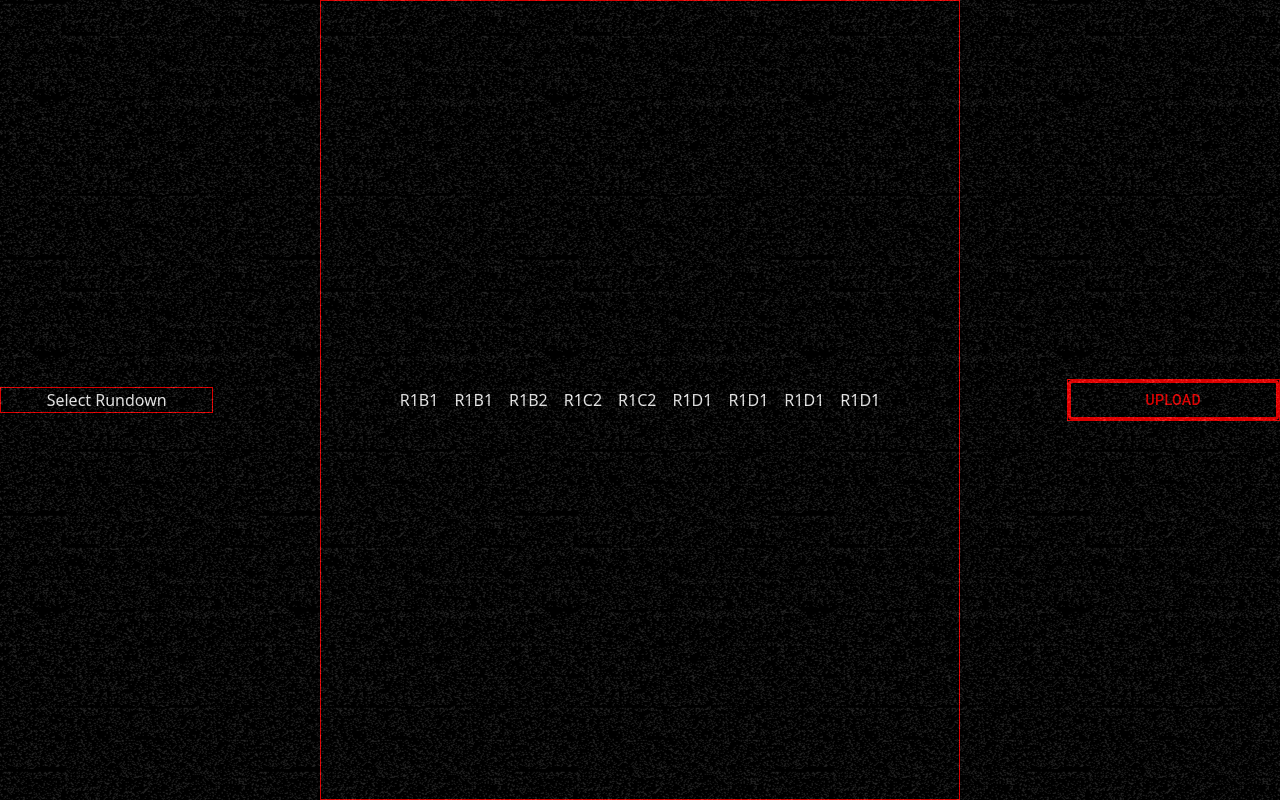
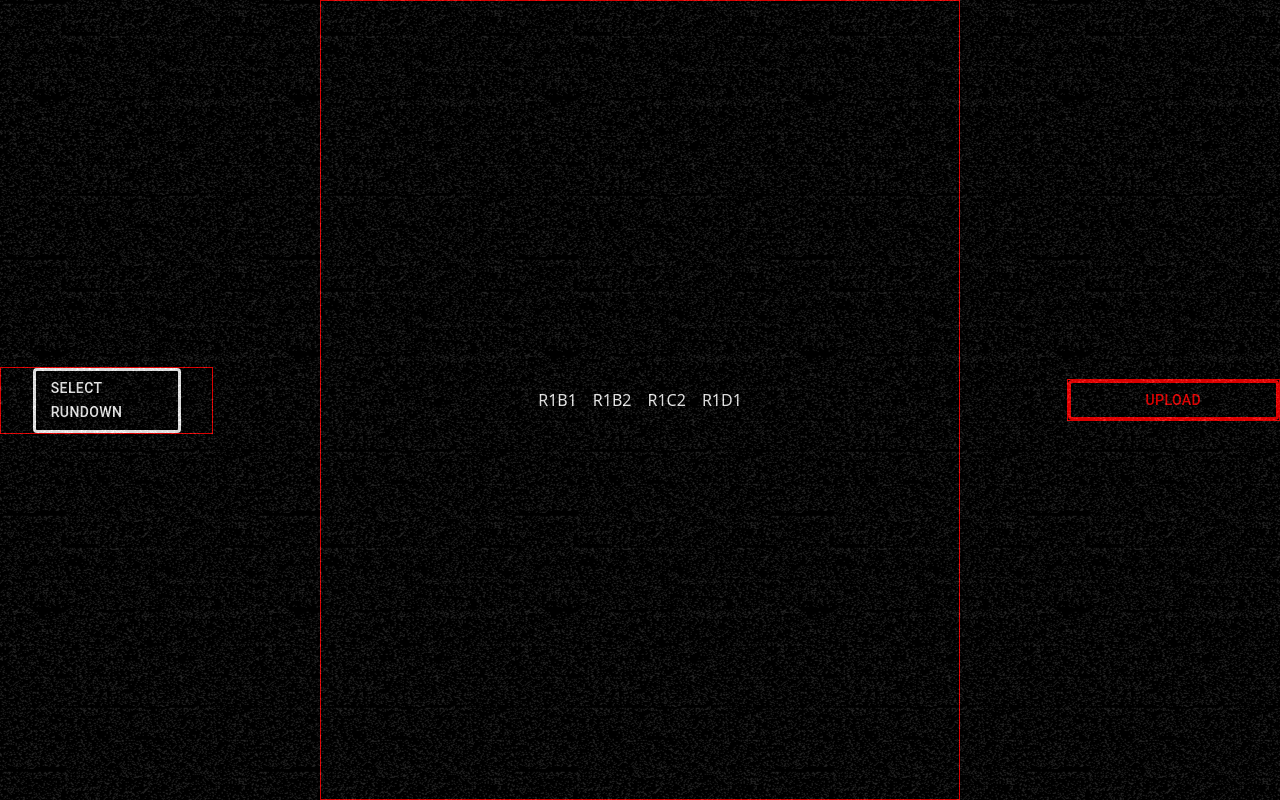
Before and after one commit to TheFox-cmd/GTFO_logTracker, a React (Vite) app in the folder logvisuals/: page / in a window 1280 px wide. Both pictures are taken after a click on the element 640 px from the left and 120 px from the top of the page. Shown: the top 800 px of the page. Built offline with nearby package versions, Linux system fonts and the light colour scheme; the HTML template or start-up script is replaced by a standard one.

Commit message:
Render Game Levels for each Rundown

```diff
--- a/logvisuals/public/logs.json
+++ b/logvisuals/public/logs.json
@@ -582,13 +582,13 @@
         "name": "PUT-THX-3DX"
     },
     {
-        "expedition": "R6A2",
+        "expedition": "R6AX",
         "zone": 16,
         "id": 3018560530,
         "name": "R5L-NLL-023"
     },
     {
-        "expedition": "R6A2",
+        "expedition": "R6AX",
         "zone": 20,
         "id": 3889683438,
         "name": "QKL-RFH-4ZX"
@@ -636,25 +636,25 @@
         "name": "BBB-N12-LOW"
     },
     {
-        "expedition": "R6B3",
+        "expedition": "R6BX",
         "zone": 181,
         "id": 587510794,
         "name": "J77-MNB-CXZ"
     },
     {
-        "expedition": "R6B3",
+        "expedition": "R6BX",
         "zone": 186,
         "id": 3607696028,
         "name": "20V-M6M-2X9"
     },
     {
-        "expedition": "R6B3",
+        "expedition": "R6BX",
         "zone": 190,
         "id": 2181231598,
         "name": "D34-4HG-8AE"
     },
     {
-        "expedition": "R6B3",
+        "expedition": "R6BX",
         "zone": 249,
         "id": 2936981195,
         "name": "LWA-519-3VX"
@@ -750,13 +750,13 @@
         "name": "MQQ-792-B8L"
     },
     {
-        "expedition": "R6C4",
+        "expedition": "R6CX",
         "zone": 80,
         "id": 4016957134,
         "name": "W35-9BV-EUV"
     },
     {
-        "expedition": "R6C4",
+        "expedition": "R6CX",
         "zone": 81,
         "id": 1070298538,
         "name": "7JY-T12-ESQ"
--- a/logvisuals/src/App.css
+++ b/logvisuals/src/App.css
@@ -3,3 +3,8 @@ body {
   background-color: black;
   cursor: url('./assets/cursor.png') 25 25, auto;
 }
+
+.MuiButton-root:hover,
+.MuiButton-root:active {
+  cursor: url('./assets/cursor.png') 25 25, auto;
+}
--- a/logvisuals/src/App.tsx
+++ b/logvisuals/src/App.tsx
@@ -1,10 +1,10 @@
 import './App.css'
-import LogTable from './components/LogTable'
+import Display from './components/Display'
 
 function App() {
   return (
     <>
-      <LogTable />
+      <Display />
     </>
   )
 }
--- a/logvisuals/src/components/LogTable.tsx
+++ b/logvisuals/src/components/Display.tsx
@@ -1,5 +1,4 @@
 import useLogs from "../hooks/useLogs";
-import usePlayerLog from "../hooks/usePlayerLog";
 import GameMenu from "./GameMenu";
 import Grid from "@mui/material/Grid2";
 import Box from "@mui/material/Box";
@@ -7,7 +6,7 @@ import FuzzyOverlay from "./FuzzyOverlay";
 import { useState } from "react";
 import Rundown from "./Rundown";
 import UploadForm from "./UploadForm";
-
+import { Button } from "@mui/material";
 
 const LogTable = () => {
   const { logData, loading, error } = useLogs();
@@ -16,8 +15,6 @@ const LogTable = () => {
 
   if (loading) return <div>Loading...</div>;
   if (error) return <div>Error: {error}</div>;
-
-
 
   return (
     <>
@@ -38,7 +35,23 @@ const LogTable = () => {
           >
             {/* Special Thanks */}
             {selectRundown ? (
-              <button onClick={() => setSelectRundown(false)}>Select Rundown</button>
+              <Button
+                variant="outlined"
+                component="span"
+                onClick={() => setSelectRundown(false)}
+                sx={{
+                  border: "3px solid white",
+                  color: "white",
+                  height: "100%",
+                  width: "70%",
+                  bgcolor: "transparent",
+                  "&:hover": {
+                    bgcolor: "transparent",
+                  },
+                }}
+              >
+                Select Rundown
+              </Button>
             ) : (
               <div></div>
             )}
--- a/logvisuals/src/components/GameMenu.tsx
+++ b/logvisuals/src/components/GameMenu.tsx
@@ -1,9 +1,5 @@
-import React, { useEffect, useState } from "react";
-import Log from "../types/log";
 import Card from "@mui/material/Card";
 import CardMedia from "@mui/material/CardMedia";
-import CardActions from "@mui/material/CardActions";
-import Button from "@mui/material/Button";
 import R1 from "../assets/ALT_R1_Banner.png";
 import R2 from "../assets/ALT_R2_Banner.png";
 import R3 from "../assets/ALT_R3_Banner.png";
@@ -43,6 +39,10 @@ const GameMenu: React.FC<GameMenuProps> = ({
           title="ALT://RUNDOWN 1.0 - DEVIATION"
           sx={{
             height: "8vh",
+            transition: "height 0.3s cubic-bezier(0.4, 0.8, 0.25, 1)",
+            "&:hover": {
+              height: "12vh",
+            },
           }}
         />
       </Card>
@@ -66,6 +66,10 @@ const GameMenu: React.FC<GameMenuProps> = ({
             height: "8vh",
             objectFit: "cover",
             objectPosition: "0 22%",
+            transition: "height 0.3s cubic-bezier(0.25, 0.8, 0.25, 1)",
+            "&:hover": {
+              height: "12vh",
+            },
           }}
         />
       </Card>
@@ -87,6 +91,10 @@ const GameMenu: React.FC<GameMenuProps> = ({
           title="ALT://RUNDOWN 3.0 - THE VESSEL"
           sx={{
             height: "8vh",
+            transition: "height 0.3s cubic-bezier(0.25, 0.8, 0.25, 1)",
+            "&:hover": {
+              height: "12vh",
+            },
           }}
         />
       </Card>
@@ -108,6 +116,10 @@ const GameMenu: React.FC<GameMenuProps> = ({
           title="ALT://RUNDOWN 4.0 - CONTACT"
           sx={{
             height: "8vh",
+            transition: "height 0.3s cubic-bezier(0.25, 0.8, 0.25, 1)",
+            "&:hover": {
+              height: "12vh",
+            },
           }}
         />
       </Card>
@@ -129,6 +141,10 @@ const GameMenu: React.FC<GameMenuProps> = ({
           title="ALT://RUNDOWN 5.0 - REBIRTH"
           sx={{
             height: "8vh",
+            transition: "height 0.3s cubic-bezier(0.25, 0.8, 0.25, 1)",
+            "&:hover": {
+              height: "12vh",
+            },
           }}
         />
       </Card>
@@ -150,6 +166,10 @@ const GameMenu: React.FC<GameMenuProps> = ({
           title="ALT://RUNDOWN 6.0 - DESTINATION"
           sx={{
             height: "8vh",
+            transition: "height 0.3s cubic-bezier(0.25, 0.8, 0.25, 1)",
+            "&:hover": {
+              height: "12vh",
+            },
           }}
         />
       </Card>
@@ -171,6 +191,10 @@ const GameMenu: React.FC<GameMenuProps> = ({
           title="RUNDOWN 7.0 - RISE"
           sx={{
             height: "8vh",
+            transition: "height 0.3s cubic-bezier(0.25, 0.8, 0.25, 1)",
+            "&:hover": {
+              height: "12vh",
+            },
           }}
         />
       </Card>
@@ -192,6 +216,10 @@ const GameMenu: React.FC<GameMenuProps> = ({
           title="RUNDOWN 8.0 - DUALITY"
           sx={{
             height: "8vh",
+            transition: "height 0.3s cubic-bezier(0.25, 0.8, 0.25, 1)",
+            "&:hover": {
+              height: "12vh",
+            },
           }}
         />
       </Card>
--- a/logvisuals/src/components/Rundown.tsx
+++ b/logvisuals/src/components/Rundown.tsx
@@ -5,8 +5,12 @@ interface RundownProps {
   logData: Log[];
 }
 
+type level = {
+  [expedition: string]: Log[];
+}
+
 const Rundown: React.FC<RundownProps> = ({currentRundown, logData}) => {
-  const [rundownLogs, setRundownLogs] = useState<Log[]>([]);
+  const [rundownLogs, setRundownLogs] = useState<level>({});
 
   const getLogsByPage = (pageNumber: Number) => {
     const prefix = `R${pageNumber}`;
@@ -14,13 +18,63 @@ const Rundown: React.FC<RundownProps> = ({currentRundown, logData}) => {
   };
 
   useEffect(() => {
-    setRundownLogs(getLogsByPage(currentRundown));
+    const rundownLogs = getLogsByPage(currentRundown);
+    let updatedLogs: { [key: string]: Log[] } = {};
+    let note = "";
+
+    rundownLogs.forEach((log) => {
+      switch (log.name) {
+        case "SK8-G25-G65":
+          note = "This log is in the original dimension";
+          break;
+        case "266-912-663":
+          note = "This log is in the giant dimension";
+          break;
+        case "226-CAQ-PLK":
+          note = "This log is in the charger dimension";
+          break;
+        case "7JH-02P-EWG":
+          note = "This log is in the fog dimension";
+          break;
+        case "FTJ-8GE-T1R":
+          note = "This log is in the original dimension";
+          break;
+        default:
+          note = "";
+      }
+
+      const detailedLog = { ...log, note };
+
+      if (!updatedLogs[log.expedition]) {
+        updatedLogs[log.expedition] = [detailedLog];
+      } else {
+        updatedLogs[log.expedition].push(detailedLog);
+      }
+    });
+
+    setRundownLogs(updatedLogs);
   }, [currentRundown, logData]);
 
+
   return <>
-    {rundownLogs.map((log) => (
-      <div key={log.id}>{log.expedition}</div>
-    ))}
+    {
+      Object.keys(rundownLogs).map((expedition) => {
+        return (
+          <div key={expedition}>
+            <h2>{expedition}</h2>
+            {/* <ul>
+              {rundownLogs[expedition].map((log) => {
+                return (
+                  <li key={log.id}>
+                    {log.name} {log.zone}
+                  </li>
+                );
+              })}
+            </ul> */}
+          </div>
+        );
+      })
+    }
   </>;
 };
 
--- a/logvisuals/src/types/log.ts
+++ b/logvisuals/src/types/log.ts
@@ -2,7 +2,8 @@ type Log = {
   "expedition": string,
   "zone": number,
   "id": number,
-  "name": string
+  "name": string,
+  "note"?: string
 }
 
 export default Log;
```
Also changed, not shown: 1 other file (tests, documents, lock files or other folders).
